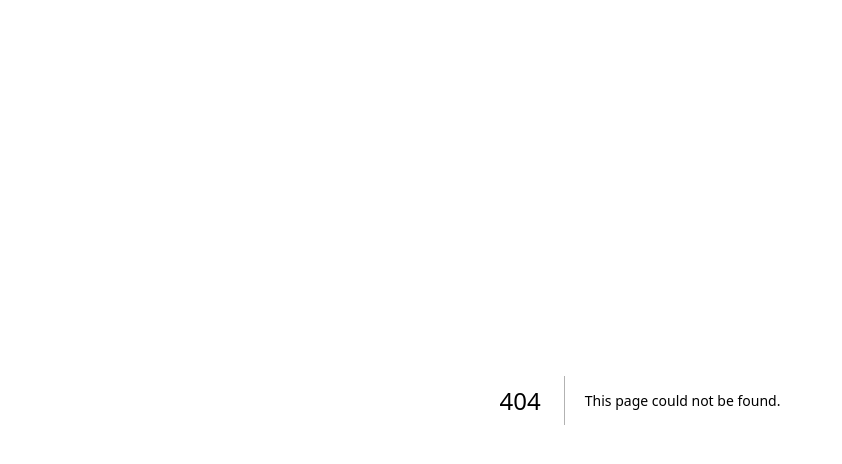
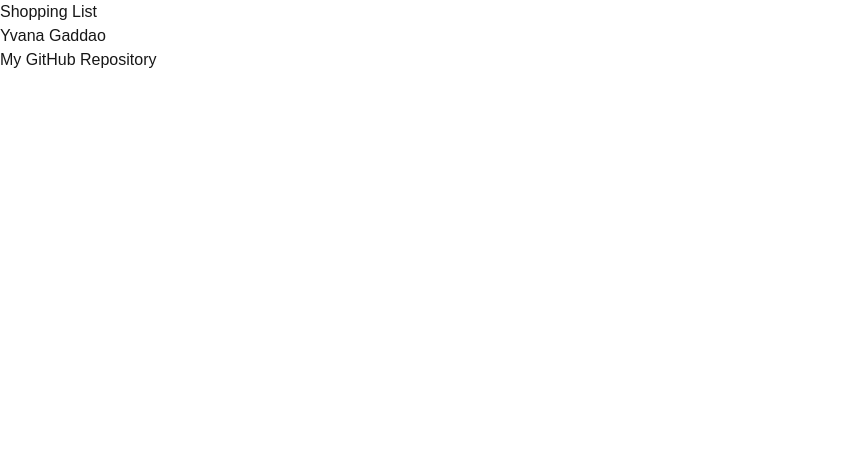
Before and after one commit to yvnmnl/cprg306-assignments, a Next.js app: page /week-2 in a window 1280 px wide. Before the commit this address had no page. Shown: the top 464 px of the page, without its empty margins (0-842 px from the left). Built offline with nearby package versions, Linux system fonts and the light colour scheme.

Commit message:
created week-2 page, StudentInfo component, rendered StudentInfo into week-2 page

```diff
--- /dev/null
+++ b/app/week-2/page.js
@@ -0,0 +1,13 @@
+import React from 'react';
+import StudentInfo from './student-info';
+
+export default function Page() {
+  return (
+    <main>
+      <h1>Shopping List</h1>
+
+      {/* Student Info Component */
+        <StudentInfo />}
+    </main>
+  );
+}
--- /dev/null
+++ b/app/week-2/student-info.js
@@ -0,0 +1,14 @@
+import React from "react";
+
+function StudentInfo() {
+  return (
+    <div>
+      <h1>Yvana Gaddao</h1>
+      <p>
+        <a href="https://github.com/yvnmnl/cprg306-assignments" target="_blank" rel="noopener noreferrer">My GitHub Repository</a>
+      </p>
+    </div>
+  );
+}
+
+export default StudentInfo;
```
